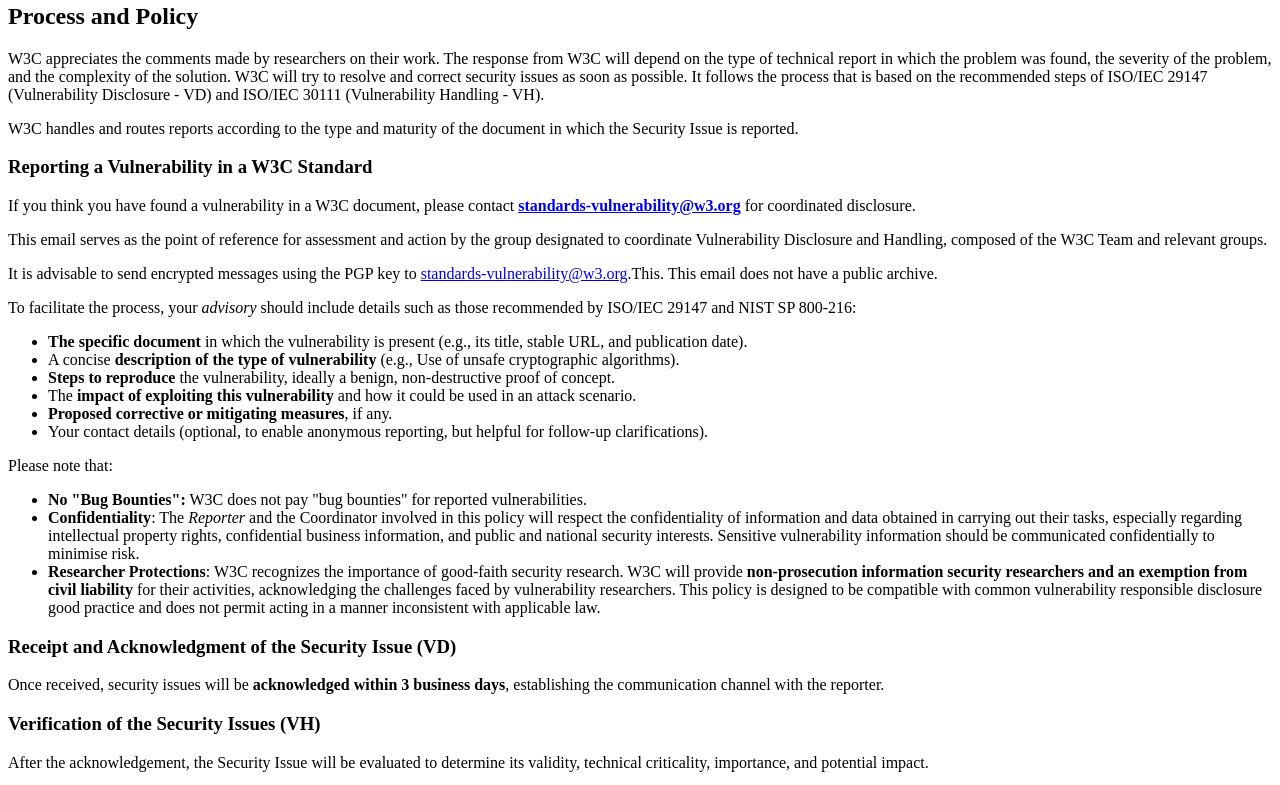
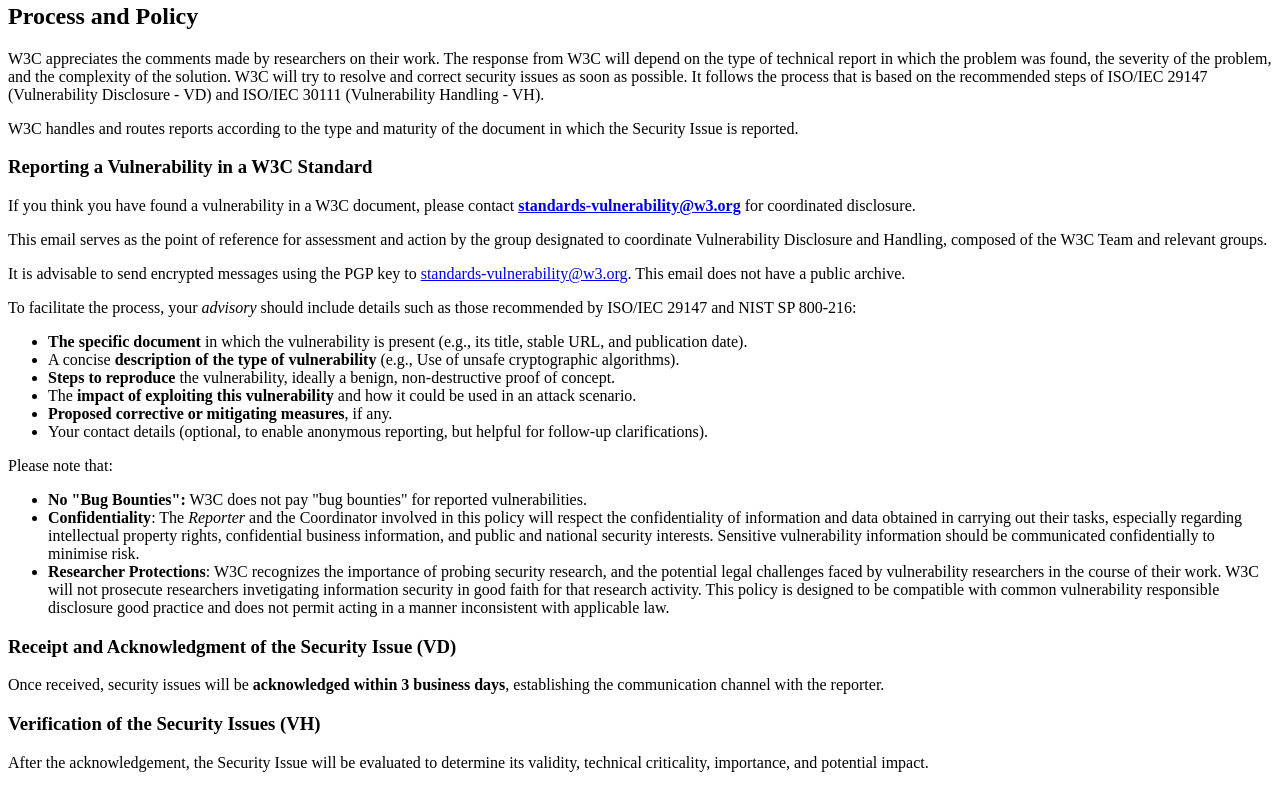
Before and after one commit to w3c/security-disclosure, a plain HTML site: page index.html in a window 1280 px wide. Shown: the part 583-1368 px from the top of the page. Drawn offline with Linux system fonts and the light colour scheme.

Commit message:
Clarify? wording
Remove a typo, and suggest what I *think* the W3C means in the section about non-prosecution researchers.

```diff
--- a/index.html
+++ b/index.html
@@ -139,7 +139,7 @@
     <p>This email serves as the point of reference for assessment and action by the group designated to coordinate
       Vulnerability Disclosure and Handling, composed of the W3C Team and relevant groups.</p>
     <p>It is advisable to send encrypted messages using the PGP key to <a
-        href='mailto:standards-vulnerability@w3.org'>standards-vulnerability@w3.org</a>.This. This email does not have a
+        href='mailto:standards-vulnerability@w3.org'>standards-vulnerability@w3.org</a>. This email does not have a
       public archive.</p>
     <p>To facilitate the process, your <em>advisory</em> should include details such as those recommended by ISO/IEC
       29147 and NIST SP 800-216:</p>
@@ -164,10 +164,10 @@
         respect the confidentiality of information and data obtained in carrying out their tasks, especially regarding
         intellectual property rights, confidential business information, and public and national security interests.
         Sensitive vulnerability information should be communicated confidentially to minimise risk. </li>
-      <li><strong>Researcher Protections</strong>: W3C recognizes the importance of good-faith security research. W3C
-        will provide <strong>non-prosecution information security researchers and an exemption from civil
-          liability</strong> for their activities, acknowledging the challenges faced by vulnerability researchers. This
-        policy is designed to be compatible with common vulnerability responsible disclosure good practice and does not
+      <li><strong>Researcher Protections</strong>: W3C recognizes the importance of probing security research,
+        and the potential legal challenges faced by vulnerability researchers in the course of their work.
+        W3C will not prosecute researchers invetigating information security in good faith for that research activity.
+        This policy is designed to be compatible with common vulnerability responsible disclosure good practice and does not
         permit acting in a manner inconsistent with applicable law.</li>
     </ul>
     <h3>Receipt and Acknowledgment of the Security Issue (VD)</h3>
```
